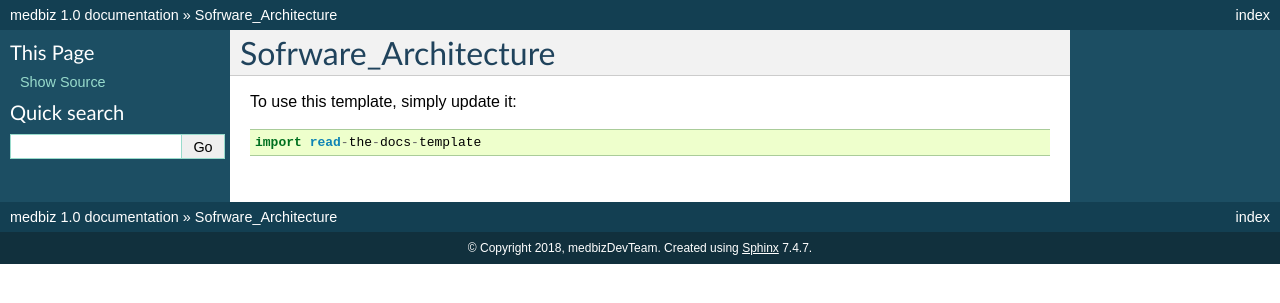
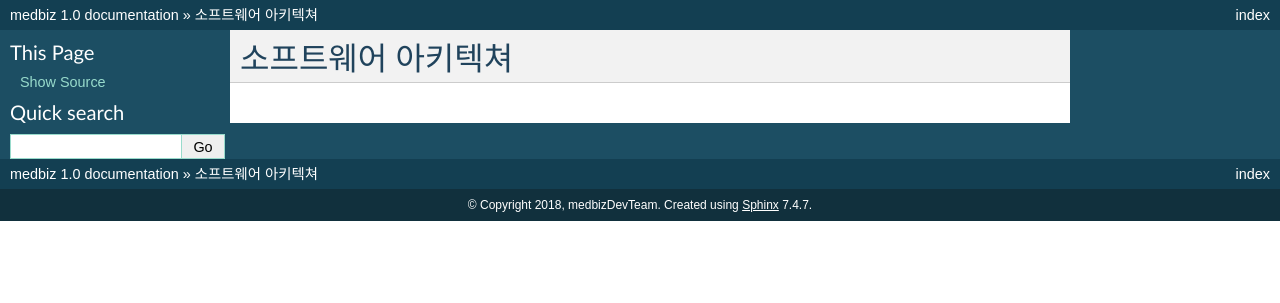
Before and after one commit to jWater1001/wiki-medbiz, a Sphinx documentation site: the page built from docs/architecture/software.rst, in a window 1280 px wide. Shown: the top 303 px of the page. Built offline with Sphinx 7.4.7, drawn with Linux system fonts in a browser that asks for light colours; pages that are not in the unit, such as notebooks, are missing from menus.

Commit message:
구조 변경

```diff
--- a/docs/architecture/component.rst
+++ b/docs/architecture/component.rst
@@ -1,5 +1,5 @@
 ======================
-Component_Architecture
+컴포넌트 아키텍쳐
 ======================
 
 컴포넌트 개략도
--- a/docs/architecture/software.rst
+++ b/docs/architecture/software.rst
@@ -1,7 +1,3 @@
 =====================
-Sofrware_Architecture
+소프트웨어 아키텍쳐
 =====================
-
-To use this template, simply update it::
-
-	import read-the-docs-template
--- a/docs/architecture/system.rst
+++ b/docs/architecture/system.rst
@@ -1,5 +1,5 @@
 ===================
-System_Architecture
+시스템 아키텍쳐
 ===================
 
 시스템 아키텍쳐
--- a/docs/model_and_device/device.rst
+++ b/docs/model_and_device/device.rst
@@ -2,4 +2,10 @@
 디바이스
 ========
 
+.. tip::
+    MEDBIZ 플랫폼에 제품을 등록하기 위해 등록에 필요한 정보를 미리 준비해주세요.
+
+디바이스를 플랫폼에 연동하는 절차는 다음과 같은 절차로 구성되어 있습니다.
+
+
 의료 데이터 API 입니다.
--- a/docs/model_and_device/guide.rst
+++ b/docs/model_and_device/guide.rst
@@ -13,7 +13,7 @@
 --------
     플랫폼에 제품을 등록하기 위한 절차를 설명합니다.
 .. toctree::
-    :maxdepth: 1
+    :maxdepth: 2
     model_and_device/model
 
 속성(Manifest) 등록
@@ -21,7 +21,7 @@
     프로토콜과 API종류에 따라 상이합니다.
     자세한 사항은 이곳을 통해 확인할 수 있습니다.
 .. toctree::
-    :maxdepth: 1
+    :maxdepth: 2
     model_and_device/manifest
 
 디바이스 생성
@@ -30,5 +30,5 @@
     API들을 테스트하기 위해서는 플랫폼에 로그인을 하여야 합니다.
     만약 계정이 없다면 회원가입을 진행 후 사용하실 수 있습니다.
 .. toctree::
-    :maxdepth: 1
+    :maxdepth: 2
     model_and_device/device
```
Also changed, not shown: docs/model_and_device/model.rst (+6 -2 lines), docs/model_and_device/img/제품등록.png (added).
